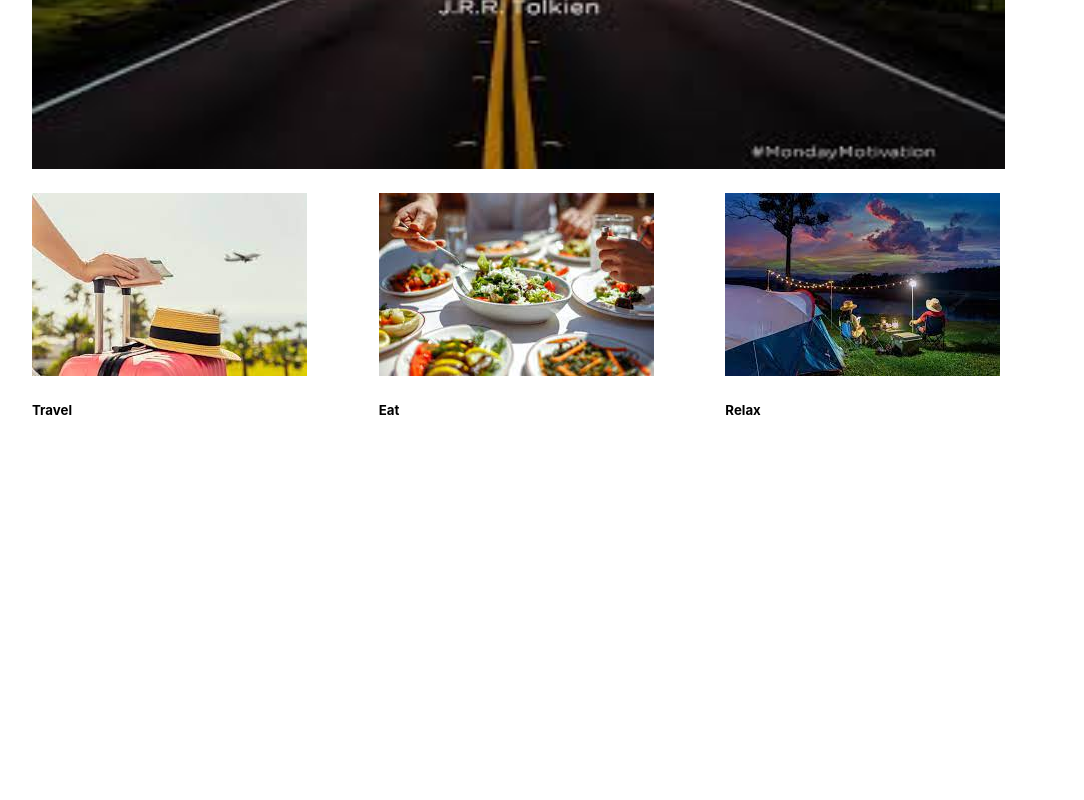
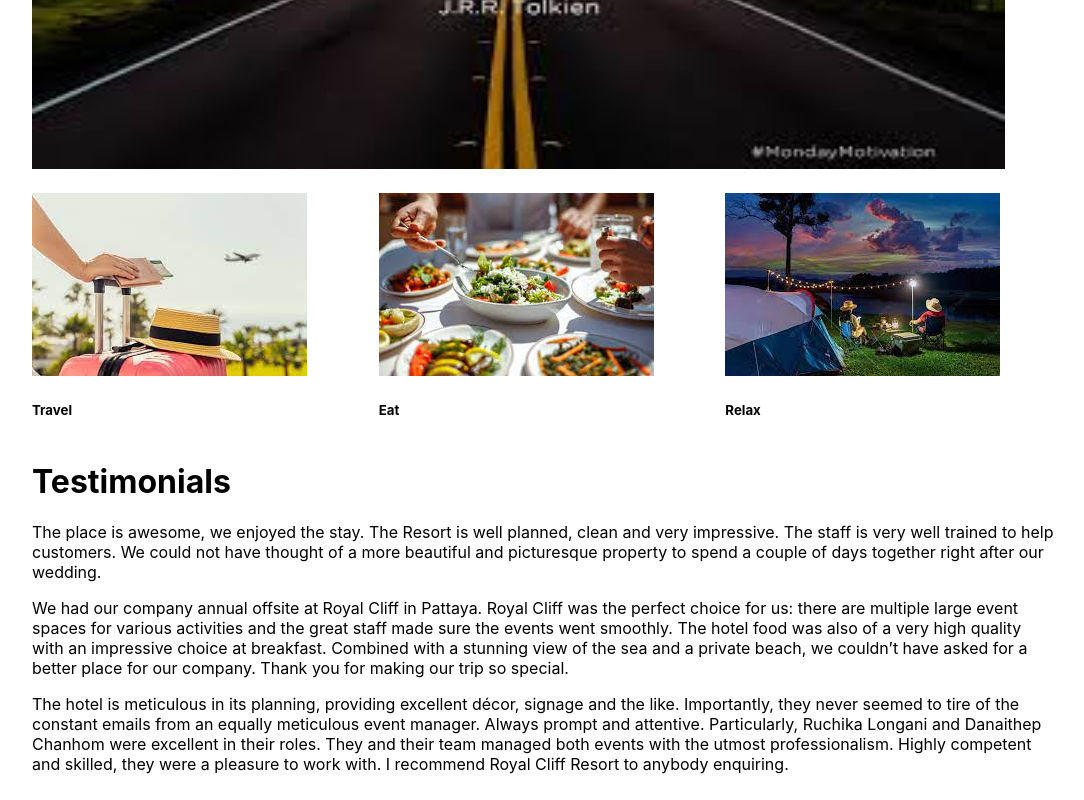
Before and after one commit to mbuguamary/Travel_Website, a React (Create React App) app: page /About in a window 1280 px wide. Shown: the part 241-1041 px from the top of the page, without its empty margins (96-1180 px from the left). Before the commit the page ends 800 px from the top, so only its background shows below. Built offline with nearby package versions, Linux system fonts and the light colour scheme.

Commit message:
added testimonials divs

```diff
--- a/src/Components/About.js
+++ b/src/Components/About.js
@@ -26,6 +26,22 @@ const About = () => {
             <h5>Relax</h5>
            </div>
             </div>
+            <div className='testimonials'>
+                <h1>Testimonials</h1>
+             <div className='test'>
+                <p>The place is awesome, we enjoyed the stay. The Resort is well planned, clean and very impressive. The staff is very well trained to help customers. We could not have thought of a more beautiful and picturesque property to spend a couple of days together right after our wedding.</p>
+             </div>
+             <div className='test'>
+                <p>We had our company annual offsite at Royal Cliff in Pattaya. Royal Cliff was the perfect choice for us: there are multiple large event spaces for various activities and the great staff made sure the events went smoothly. The hotel food was also of a very high quality with an impressive choice at breakfast. Combined with a stunning view of the sea and a private beach, we couldn’t have asked for a better place for our company. Thank you for making our trip so special.</p>
+             </div>
+             <div className='test'>
+            <p> The hotel is meticulous in its planning, providing excellent décor, signage and the like. Importantly, they never seemed to tire of the constant emails from an equally meticulous event manager. Always prompt and attentive.
+
+Particularly, Ruchika Longani and Danaithep Chanhom were excellent in their roles. They and their team managed both events with the utmost professionalism. Highly competent and skilled, they were a pleasure to work with.
+
+I recommend Royal Cliff Resort to anybody enquiring.</p>
+             </div>
+            </div>
         </div>
 
 
```
